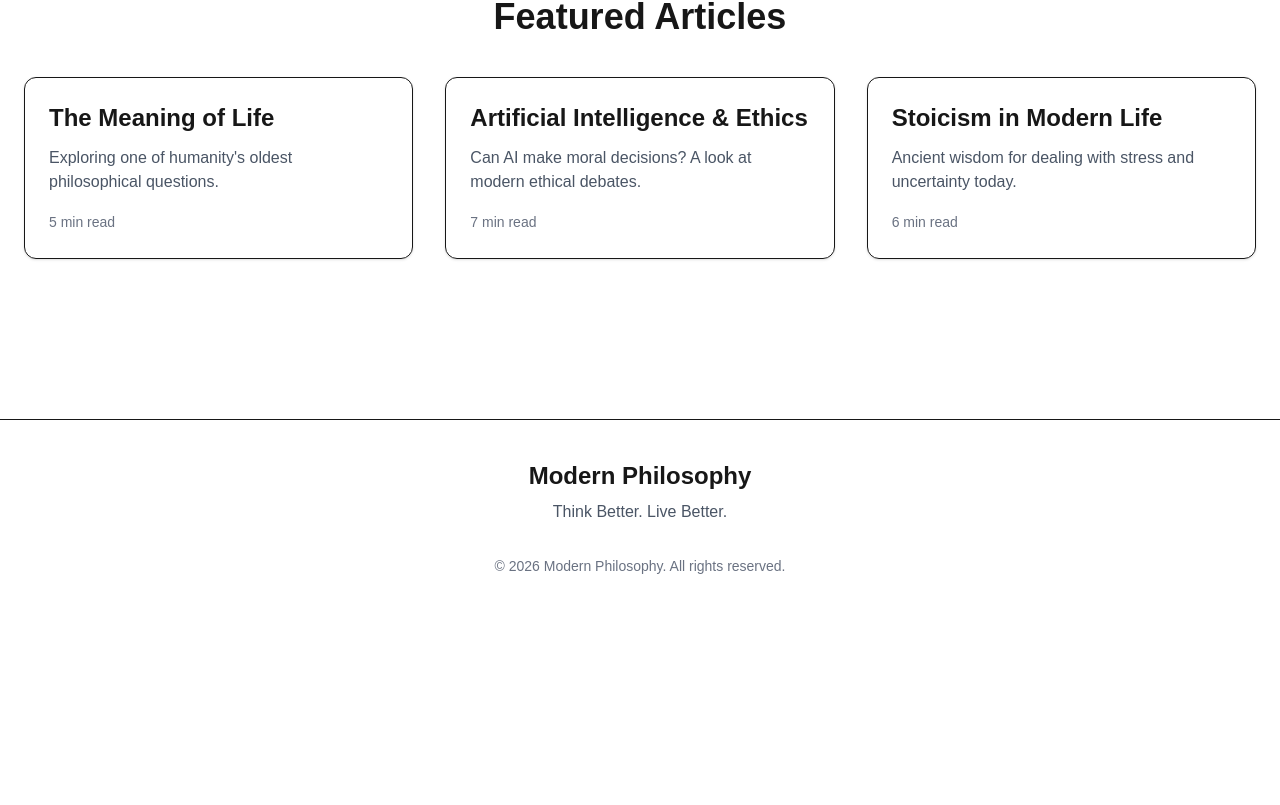
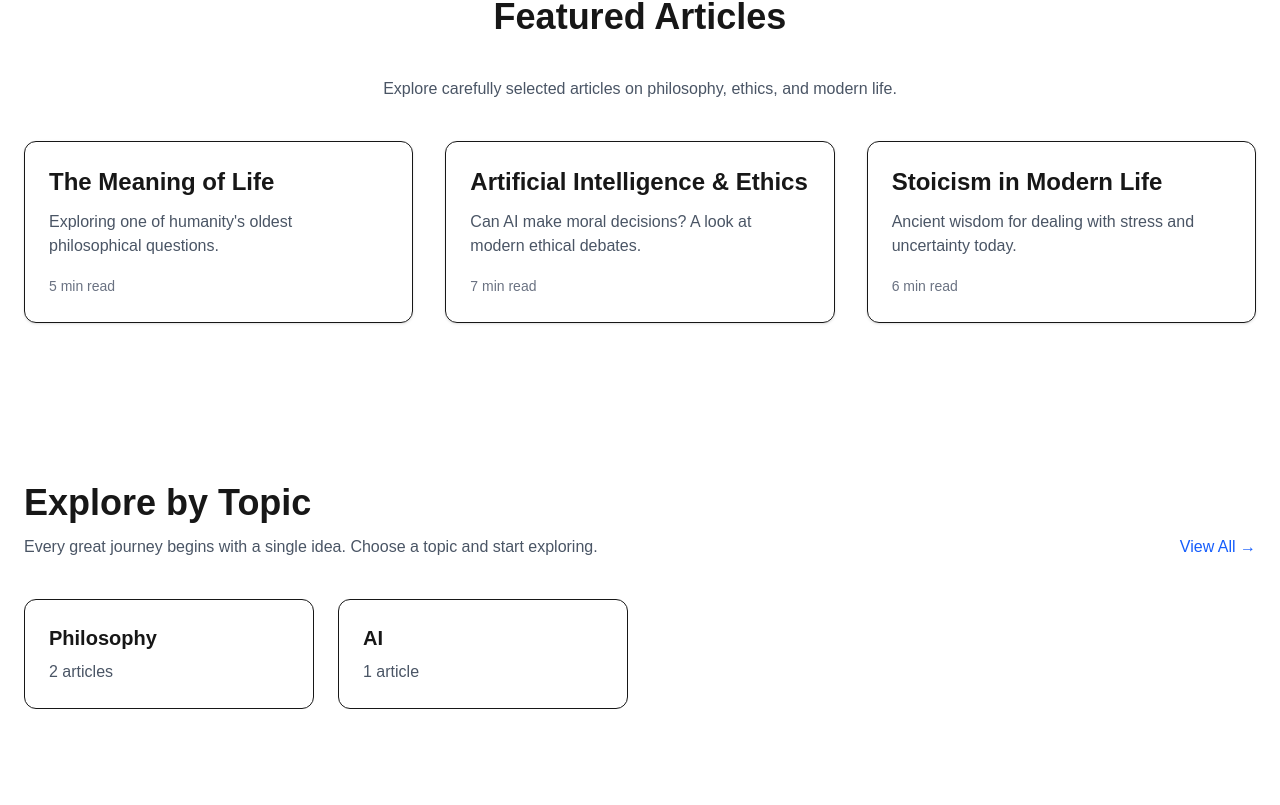
Before and after one commit to Akmalkhanbangash/modern-philosophy, a Next.js app: page / in a window 1280 px wide. Shown: the part 1175-1980 px from the top of the page. Before the commit the page ends 1791 px from the top, so only its background shows below. Built offline with nearby package versions, Linux system fonts and the light colour scheme.

Commit message:
Add featured topics and improve homepage UX

```diff
--- /dev/null
+++ b/app/components/FeaturedTopics.tsx
@@ -0,0 +1,53 @@
+import Link from "next/link";
+import TopicCard from "./topicCard";
+import { articles } from "../data/articles";
+
+export default function FeaturedTopics() {
+  const categories = [...new Set(articles.map((article) => article.category))];
+
+  const featuredCategories = categories.slice(0, 4);
+
+  return (
+    <section className="mx-auto max-w-7xl px-6 py-20">
+      <div className="flex items-end justify-between">
+    <div>
+      <h2 className="text-4xl font-bold">
+        Explore by Topic
+      </h2>
+
+      <p className="mt-3 max-w-2xl text-gray-600">
+        Every great journey begins with a single idea.
+        Choose a topic and start exploring.
+      </p>
+    </div>
+
+    <Link
+      href="/topics"
+      className="text-blue-600 hover:underline"
+    >
+      View All →
+    </Link>
+  </div>
+
+      <div className="mt-10 grid gap-6 md:grid-cols-2 lg:grid-cols-4">
+        {featuredCategories.map((category) => {
+          const count = articles.filter(
+            (article) => article.category === category
+          ).length;
+
+          return (
+            <Link
+              key={category}
+              href={`/topics/${category?.toLowerCase()}`}
+            >
+              <TopicCard
+                title={category ?? "General"}
+                description={`${count} article${count > 1 ? "s" : ""}`}
+              />
+            </Link>
+          );
+        })}
+      </div>
+    </section>
+  );
+}
--- a/app/components/featuredArticles.tsx
+++ b/app/components/featuredArticles.tsx
@@ -1,3 +1,4 @@
+import Link from "next/link";
 import { articles } from "../data/articles";
 
 
@@ -7,13 +8,17 @@ export default function FeaturedArticles() {
       <h2 className="mb-10 text-center text-4xl font-bold">
         Featured Articles
       </h2>
+      <p className="mx-auto mb-10 max-w-2xl text-center text-gray-600">
+  Explore carefully selected articles on philosophy, ethics, and modern life.
+</p>
 
       <div className="grid gap-8 md:grid-cols-3">
         {articles.map((article) => (
-          <div
-            key={article.title}
-            className="rounded-xl border p-6 shadow-sm transition hover:-translate-y-1 hover:shadow-lg"
-          >
+         <Link
+  key={article.slug}
+  href={`/articles/${article.slug}`}
+  className="rounded-xl border p-6 shadow-sm transition hover:-translate-y-1 hover:shadow-lg block"
+>
             <h3 className="mb-3 text-2xl font-semibold">
               {article.title}
             </h3>
@@ -25,7 +30,7 @@ export default function FeaturedArticles() {
             <span className="text-sm text-gray-500">
               {article.readTime}
             </span>
-          </div>
+          </Link>
         ))}
       </div>
     </section>
--- a/app/page.tsx
+++ b/app/page.tsx
@@ -1,6 +1,7 @@
 import Hero from "./components/hero";
 import FeaturedArticles from "./components/featuredArticles";
 import FeaturedQuote from "./components/FeaturedQuote";
+import FeaturedTopics from "./components/FeaturedTopics";
 
 export default function Home() {
   return (
@@ -8,6 +9,7 @@ export default function Home() {
       <Hero />
        <FeaturedQuote />
       <FeaturedArticles />
+      <FeaturedTopics />
     </main>
   );
 }
```
